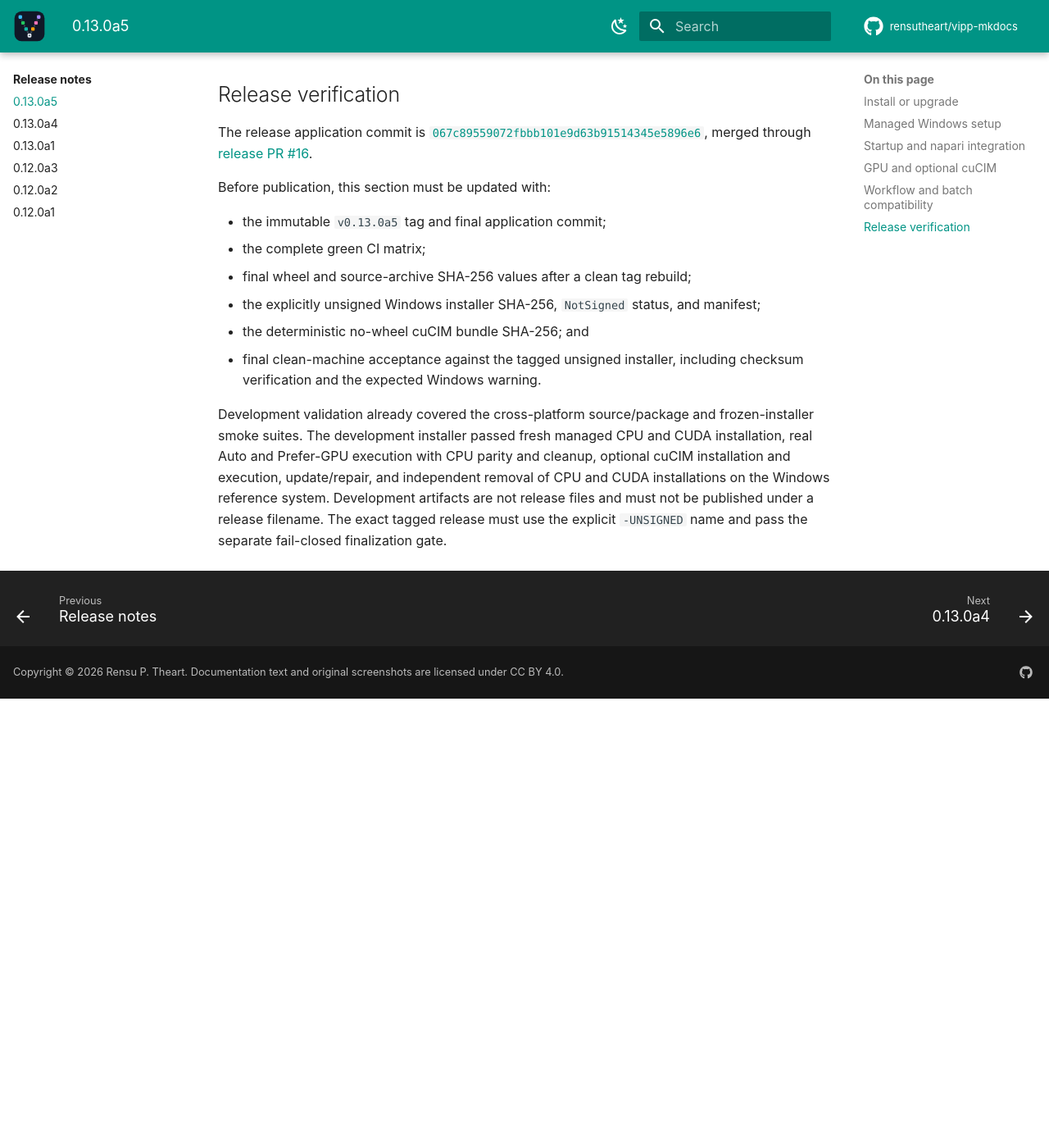
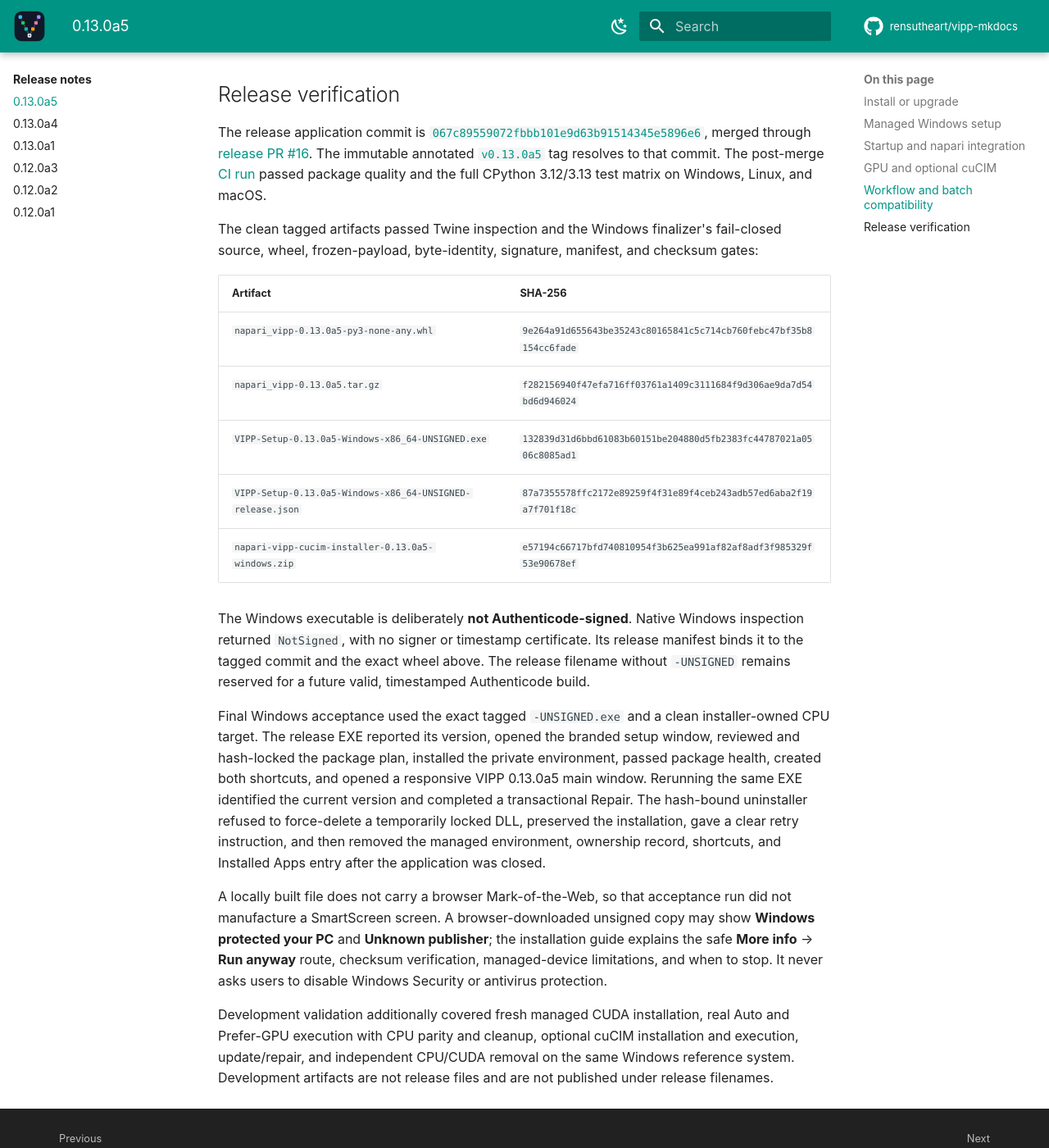
Before and after one commit to rensutheart/vipp-mkdocs, an MkDocs documentation site: the page built from docs/releases/0.13.0a5.md, in a window 1280 px wide and 1400 px high, scrolled down 2429 px. Shown: the whole window at 82% size. Built offline with MkDocs 1.6.1 and Material for MkDocs 9.7.7, drawn with Linux system fonts in a browser that asks for light colours; plug-ins that fetch from the network failed and are left out; comment, search, counter and statistics services are not loaded; the version menu is left out; before the commit the page ends 3281 px from its top, so only the background shows below that.

Commit message:
Record final 0.13.0a5 release verification

```diff
--- a/docs/releases/0.13.0a5.md
+++ b/docs/releases/0.13.0a5.md
@@ -96,23 +96,51 @@
 The release application commit is
 [`067c89559072fbbb101e9d63b91514345e5896e6`](https://github.com/rensutheart/napari-vipp/commit/067c89559072fbbb101e9d63b91514345e5896e6),
 merged through [release PR #16](https://github.com/rensutheart/napari-vipp/pull/16).
+The immutable annotated
+[`v0.13.0a5`](https://github.com/rensutheart/napari-vipp/releases/tag/v0.13.0a5)
+tag resolves to that commit. The post-merge
+[CI run](https://github.com/rensutheart/napari-vipp/actions/runs/31589625278)
+passed package quality and the full CPython 3.12/3.13 test matrix on Windows,
+Linux, and macOS.
 
-Before publication, this section must be updated with:
+The clean tagged artifacts passed Twine inspection and the Windows finalizer's
+fail-closed source, wheel, frozen-payload, byte-identity, signature, manifest,
+and checksum gates:
 
-- the immutable `v0.13.0a5` tag and final application commit;
-- the complete green CI matrix;
-- final wheel and source-archive SHA-256 values after a clean tag rebuild;
-- the explicitly unsigned Windows installer SHA-256, `NotSigned` status, and
-  manifest;
-- the deterministic no-wheel cuCIM bundle SHA-256; and
-- final clean-machine acceptance against the tagged unsigned installer,
-  including checksum verification and the expected Windows warning.
+| Artifact | SHA-256 |
+| --- | --- |
+| `napari_vipp-0.13.0a5-py3-none-any.whl` | `9e264a91d655643be35243c80165841c5c714cb760febc47bf35b8154cc6fade` |
+| `napari_vipp-0.13.0a5.tar.gz` | `f282156940f47efa716ff03761a1409c3111684f9d306ae9da7d54bd6d946024` |
+| `VIPP-Setup-0.13.0a5-Windows-x86_64-UNSIGNED.exe` | `132839d31d6bbd61083b60151be204880d5fb2383fc44787021a0506c8085ad1` |
+| `VIPP-Setup-0.13.0a5-Windows-x86_64-UNSIGNED-release.json` | `87a7355578ffc2172e89259f4f31e89f4ceb243adb57ed6aba2f19a7f701f18c` |
+| `napari-vipp-cucim-installer-0.13.0a5-windows.zip` | `e57194c66717bfd740810954f3b625ea991af82af8adf3f985329f53e90678ef` |
 
-Development validation already covered the cross-platform source/package and
-frozen-installer smoke suites. The development installer passed fresh managed
-CPU and CUDA installation, real Auto and Prefer-GPU execution with CPU parity
-and cleanup, optional cuCIM installation and execution, update/repair, and
-independent removal of CPU and CUDA installations on the Windows reference
-system. Development artifacts are not release files and must not be published
-under a release filename. The exact tagged release must use the explicit
-`-UNSIGNED` name and pass the separate fail-closed finalization gate.
+The Windows executable is deliberately **not Authenticode-signed**. Native
+Windows inspection returned `NotSigned`, with no signer or timestamp
+certificate. Its release manifest binds it to the tagged commit and the exact
+wheel above. The release filename without `-UNSIGNED` remains reserved for a
+future valid, timestamped Authenticode build.
+
+Final Windows acceptance used the exact tagged `-UNSIGNED.exe` and a clean
+installer-owned CPU target. The release EXE reported its version, opened the
+branded setup window, reviewed and hash-locked the package plan, installed the
+private environment, passed package health, created both shortcuts, and opened
+a responsive VIPP 0.13.0a5 main window. Rerunning the same EXE identified the
+current version and completed a transactional Repair. The hash-bound
+uninstaller refused to force-delete a temporarily locked DLL, preserved the
+installation, gave a clear retry instruction, and then removed the managed
+environment, ownership record, shortcuts, and Installed Apps entry after the
+application was closed.
+
+A locally built file does not carry a browser Mark-of-the-Web, so that
+acceptance run did not manufacture a SmartScreen screen. A browser-downloaded
+unsigned copy may show **Windows protected your PC** and **Unknown publisher**;
+the installation guide explains the safe **More info** → **Run anyway** route,
+checksum verification, managed-device limitations, and when to stop. It never
+asks users to disable Windows Security or antivirus protection.
+
+Development validation additionally covered fresh managed CUDA installation,
+real Auto and Prefer-GPU execution with CPU parity and cleanup, optional cuCIM
+installation and execution, update/repair, and independent CPU/CUDA removal on
+the same Windows reference system. Development artifacts are not release
+files and are not published under release filenames.
```
Also changed, not shown: docs/reference/validation-status.md (+13 -5 lines).
